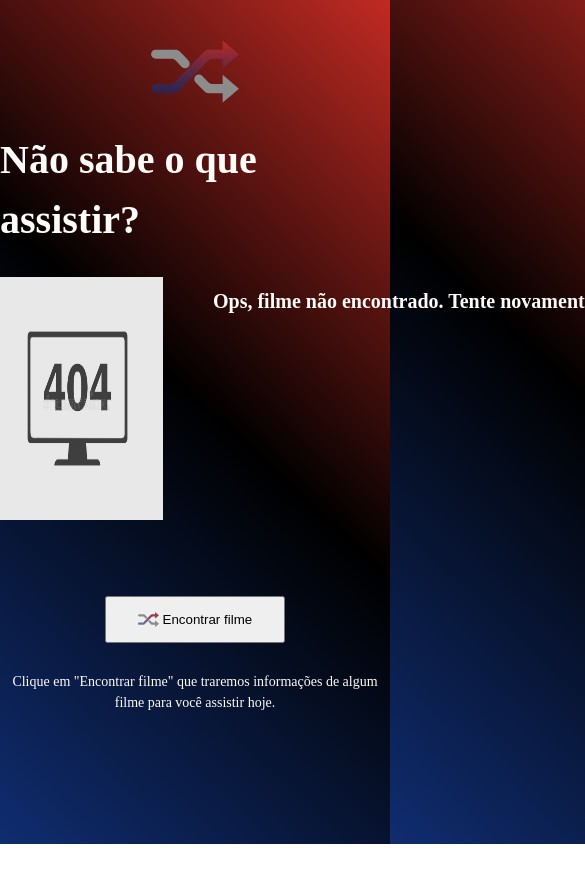
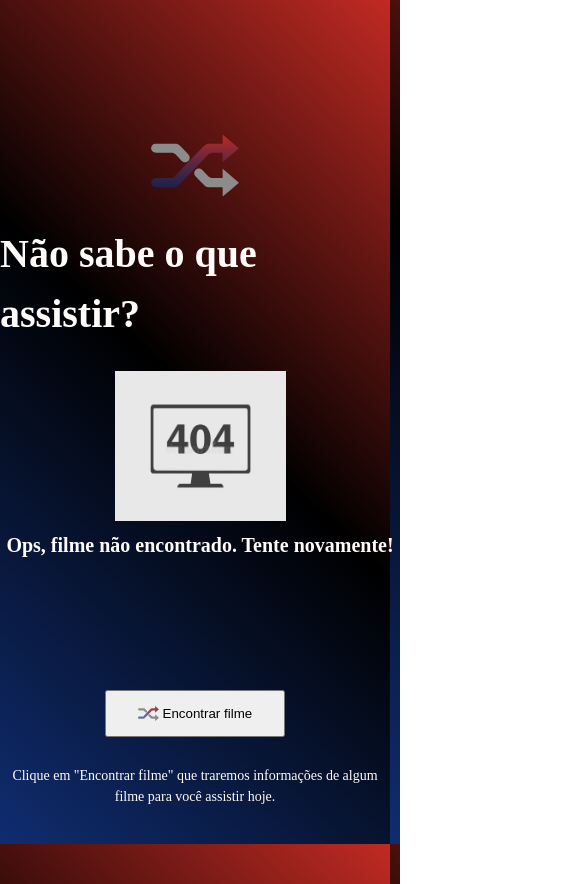
Before and after one commit to alissonmds00/Rocketflix, a plain HTML site: page index.html in a window 390 px wide. Both pictures are taken after a click on the button "Encontrar filme". Shown: the top 884 px of the page, 585 px wide, since content can reach past the window. Before the commit the page ends 844 px from the top, so only its background shows below. Drawn offline with nearby package versions, Linux system fonts and the light colour scheme; no server answers.

Commit message:
add: responsive release

```diff
--- a/style.css
+++ b/style.css
@@ -99,7 +99,7 @@ main {
   font-family: 'Poppins';
   font-style: normal;
   font-weight: 400;
-  font-size: 14px;
+  font-size: 1.4rem;
   line-height: 2rem;
 
   color: #FFFCF9;
@@ -107,8 +107,8 @@ main {
 
 
 main>#thumb {
-  width: 171px;
-height: 243.77px;
+  width: 17.1rem;
+height: 24.377rem;
 
 }
 
@@ -125,3 +125,57 @@ main>h1 {
   color: #FFFCF9;
 
 }
+
+@media (max-width: 640px) {
+  html {
+    height: 100%;
+  }
+  body, header {
+    height: 100%;
+    display: flex;
+    margin: 0 auto;
+    justify-content: center;
+  }
+
+  header {
+    height: 30%;
+  }
+
+  main {
+    width: 40rem;
+    display: block;
+  }
+
+  main > img {
+    display: block;
+    margin: 0 auto;
+    max-height: 15rem;
+  }
+
+  #desc {
+    width: 31.6rem;
+  }
+
+  h1 {
+    display: flex;
+    justify-content: center;
+    margin-bottom: 1rem;
+
+  }
+
+  #desc {
+    display: flex;
+    justify-content: center;
+    margin: 0 auto;
+    margin-bottom: 2rem;
+  }
+
+  footer {
+    display: flex;
+    flex-direction: column;
+    justify-content:flex-end;
+  }
+
+  #sinopse {
+  }
+}
```
